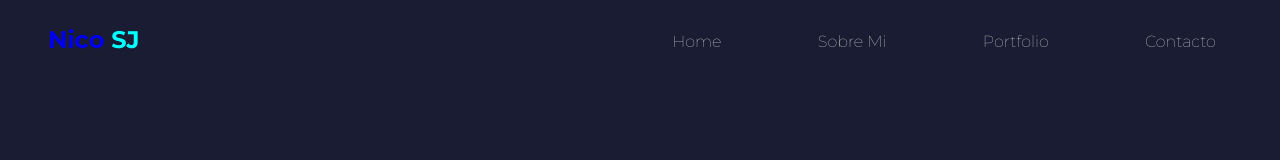
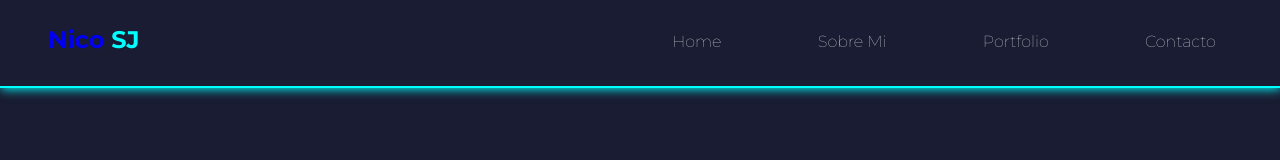
Before and after one commit to nicosj/nicosj, a plain HTML site: page index.html in a window 1280 px wide. Shown: the top 160 px of the page. Drawn offline with Linux system fonts and the light colour scheme.

Commit message:
add:  navbar fix and customs

```diff
--- a/css/style.css
+++ b/css/style.css
@@ -16,6 +16,14 @@ body {
     color: #fff;
 }
 /*navbar*/
+.piv{
+    display:block;
+    position: fixed;
+    width: 100%;
+    background-color: #191c32;
+    border-bottom: aqua 2px solid;
+    box-shadow: 1px 1px 10px aqua;
+}
 .navbar {
     display: flex;
     justify-content: space-between;
--- a/index.html
+++ b/index.html
@@ -12,7 +12,7 @@
 <body>
 
 <div id="home" class="wrapper">
-    <header>
+    <header class="piv">
         <nav class="navbar">
 
             <input type="checkbox" id="nav-check">
```
